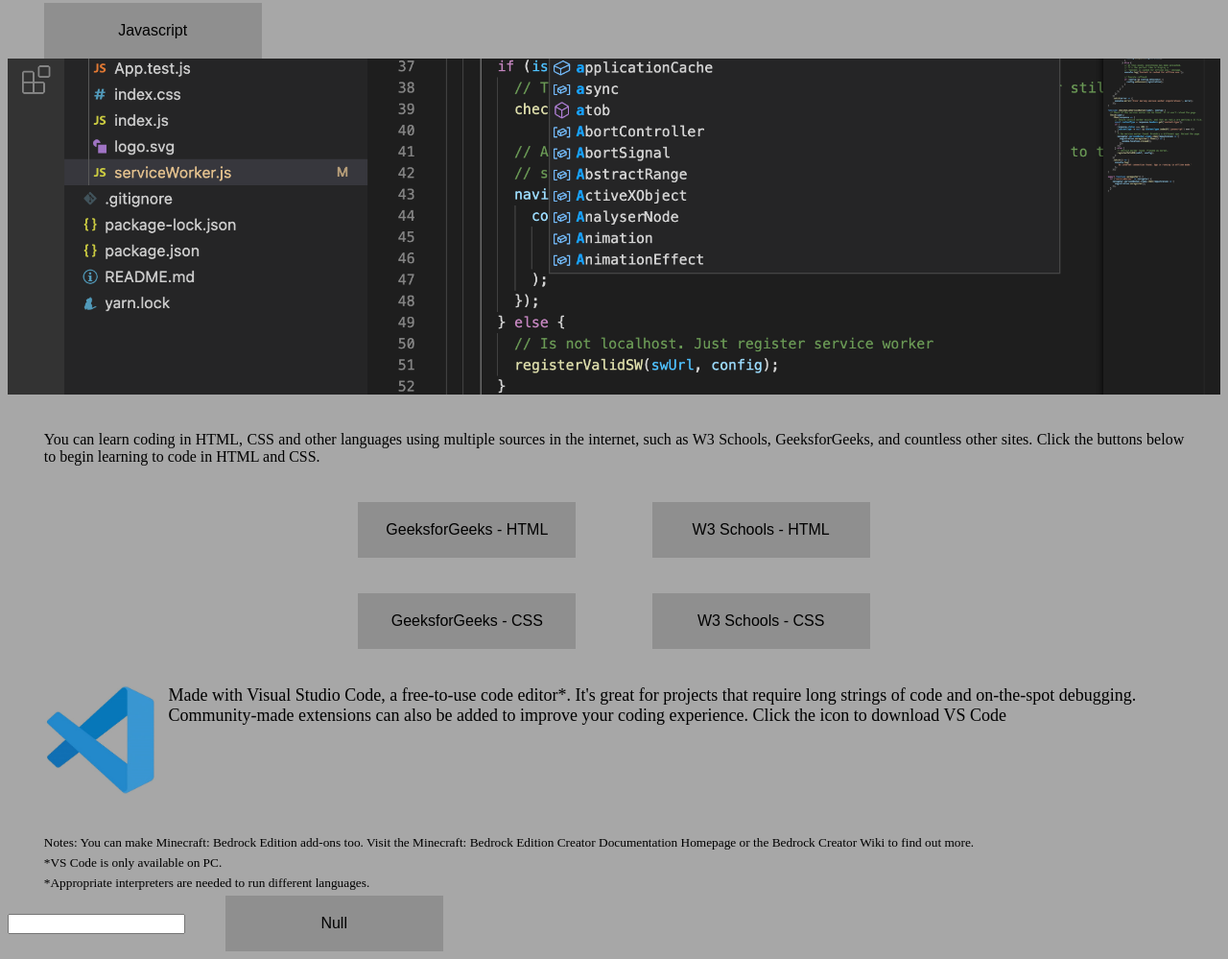
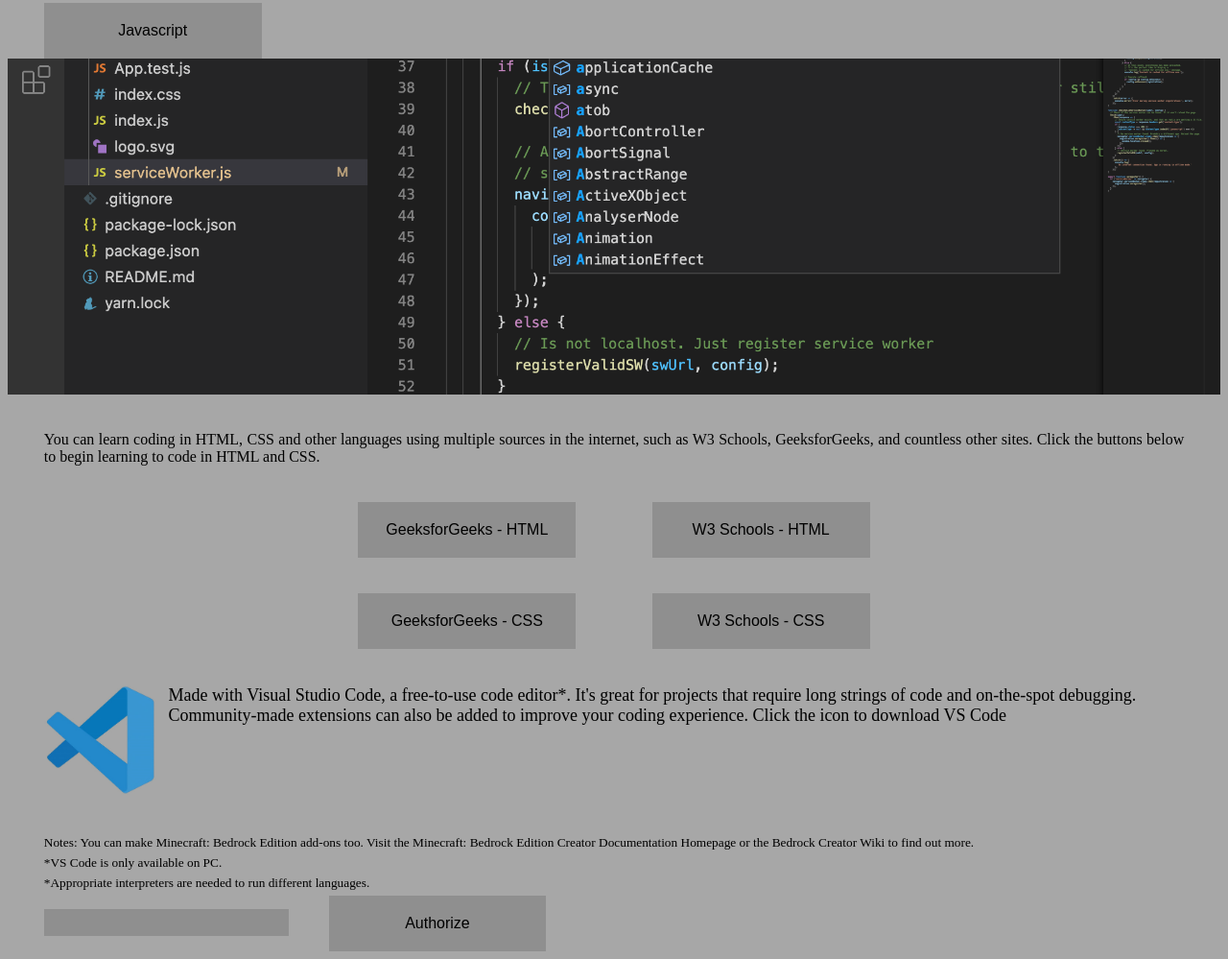
Before and after one commit to codeshark20/my-personal-site, a plain HTML site: page index.html in a window 1280 px wide. Shown: the part 607-1606 px from the top of the page at 96% size. Drawn offline with Linux system fonts and the light colour scheme.

Commit message:
An upgrade to password

```diff
--- a/HTML Styles.css
+++ b/HTML Styles.css
@@ -95,3 +95,18 @@ button:hover {
     color: white;
     cursor: pointer;
 }
+
+input {
+    margin-left: 10mm;
+    font-size: larger;
+    color: black;
+    background-color: rgba(71, 71, 71, 0.247);
+    border-color: rgba(0, 0, 0, 0);
+    cursor: text;
+    transition-duration: 0.4s;
+}
+
+input:hover {
+    background-color: yellow;
+    border-color: rgba(71, 71, 71, 0.76);
+}
--- a/index.html
+++ b/index.html
@@ -54,8 +54,8 @@ function secter() {
 
 <p class="note">*Appropriate interpreters are needed to run different languages.</p>
 
-<input class="" id="password" type="text">
-<button type="button" onclick="secter()">Null</button>
+<input id="password" type="text">
+<button type="button" onclick="secter()">Authorize</button>
 
 <!--In the case that you are [REDACTED], welcome to my site!-->
 
```
